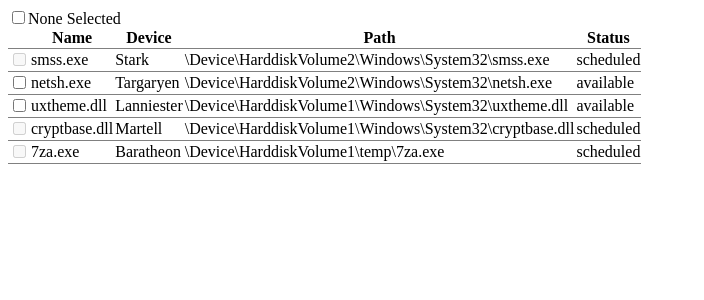
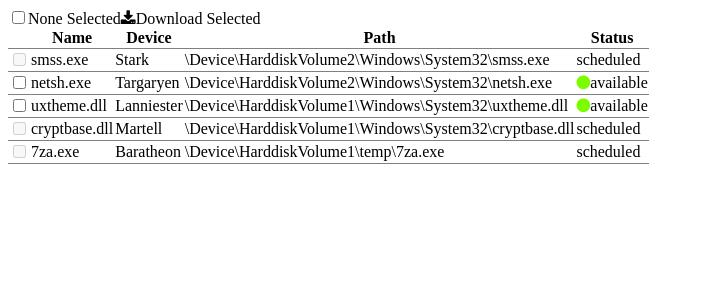
Before and after one commit to dineshramevana/demo-table-project, an Angular app: page / in a window 1280 px wide. Shown: the top 300 px of the page, without its empty margins (0-704 px from the left). Built offline with nearby package versions, Linux system fonts and the light colour scheme.

Commit message:
added icons

```diff
--- a/src/app/shared/components/dynamic-table/dynamic-table.component.html
+++ b/src/app/shared/components/dynamic-table/dynamic-table.component.html
@@ -3,7 +3,9 @@
         <input type="checkbox" [checked]="itemsSelected" (change)="selectAll($event)" />
         <span *ngIf="itemsSelected">Selected {{itemsSelected}}</span>
         <span *ngIf="!itemsSelected">None Selected</span>
-
+        <span (click)="download()">
+            <i class="fa fa-download"></i>Download Selected
+        </span>
     </div>
     <table class="table pd-b-5">
         <thead>
@@ -23,7 +25,7 @@
                 <td>{{item.name}}</td>
                 <td>{{item.device}}</td>
                 <td>{{item.path}}</td>
-                <td>{{item.status}}</td>
+                <td><i *ngIf="item.status === 'available'" class="fa fa-circle green"></i>{{item.status}}</td>
             </tr>
     </table>
 </div>
--- a/src/app/shared/components/dynamic-table/dynamic-table.component.ts
+++ b/src/app/shared/components/dynamic-table/dynamic-table.component.ts
@@ -14,7 +14,7 @@ export class DynamicTableComponent implements OnInit {
   ngOnInit(): void {
   }
 
-  selectAll(ev: Event) {
+  selectAll(ev: Event): void {
     this.data.forEach((item: DeviceExecutableFiles) => {
       if (item.status === 'available') {
         item.state = (<HTMLInputElement>ev.target).checked;
@@ -22,6 +22,11 @@ export class DynamicTableComponent implements OnInit {
     });
   }
 
+  download(): void {
+    const selected = this.data.filter((x) => x.state);
+    alert(JSON.stringify(selected));
+  }
+
   get itemsSelected(): number {
     return this.data.filter((x) => x.state).length;
   }
--- a/src/index.html
+++ b/src/index.html
@@ -6,6 +6,7 @@
   <base href="/">
   <meta name="viewport" content="width=device-width, initial-scale=1">
   <link rel="icon" type="image/x-icon" href="favicon.ico">
+  <link media="all" rel="stylesheet" href="https://maxcdn.bootstrapcdn.com/font-awesome/4.7.0/css/font-awesome.min.css">
 </head>
 <body>
   <app-root></app-root>
--- a/src/styles.scss
+++ b/src/styles.scss
@@ -1 +1,5 @@
 /* You can add global styles to this file, and also import other style files */
+
+.green {
+    color: lawngreen;
+}
```
